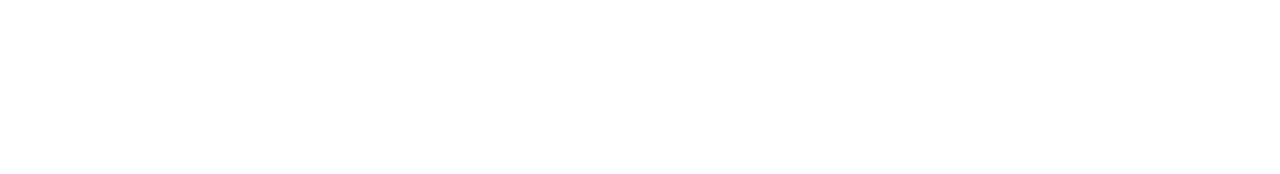
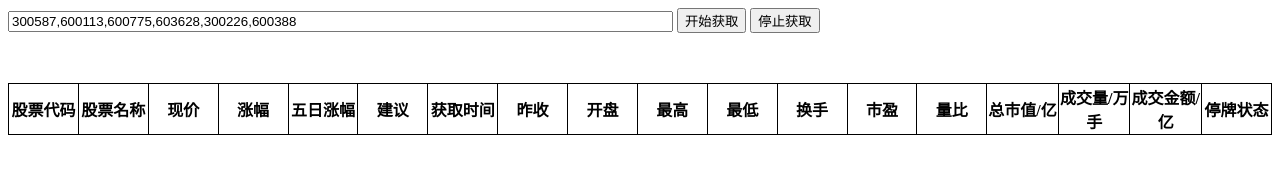
Before and after one commit to qingyuan0o0/0o0.github.io, a plain HTML site: page index.html in a window 1280 px wide. Drawn offline with nearby package versions, Linux system fonts and the light colour scheme.

Commit message:
Update index.html

```diff
--- a/index.html
+++ b/index.html
@@ -1 +1,49 @@
-<title></title>
+<html lang="en">
+<meta http-equiv="Content-Type" content="text/html;charset=utf-8">
+<script src="https://cdn.bootcss.com/jquery/3.3.1/jquery.min.js"></script>
+<style>
+    table{
+        border-collapse: collapse;
+    }
+    td,th{
+        border:1px solid black;
+        width:100px;
+    }
+    #huoquHQ{
+        margin-top:50px;
+    }
+</style>
+<script language="javascript">
+ var timer2=null;
+ function startShow()
+     {
+      var codes = document.getElementById("code").value;
+      var url="http://bty.azurewebsites.net/hq/StockPriceProxy.ashx?jsoncallback=?&code="+codes;
+      $.getJSON(url,function(data){
+          var $target = $("#huoquHQ tbody");
+          var $targetRM = $("#huoquHQ tbody tr");
+          $targetRM.remove();
+          for(var i=0;i<data.length;i++){
+              $target.append("<tr><td>"+data[i].C+"</td><td>"+data[i].N+"</td><td>"+data[i].P+"</td><td>"+data[i].F+"</td><td>"+data[i].F5+"</td><td>"+data[i].NC+"</td><td>"+data[i].T+"</td><td>"+data[i].Y+"</td><td>"+data[i].Y+"</td><td>"+data[i].H+"</td><td>"+data[i].L+"</td><td>"+data[i].I+"</td><td>"+data[i].SY+"</td><td>"+data[i].LB+"</td><td>"+data[i].SZ / 100000000+"</td><td>"+data[i].V / 10000+"</td><td>"+data[i].A / 100000000+"</td><td>"+data[i].flag+"</td></tr>");
+          }
+
+    });
+     timer2=window.setTimeout("startShow()",3000);
+    }
+ function stop(){window.clearTimeout(timer2);}
+</script>
+<input size="80" id="code" type="text" value='300587,600113,600775,603628,300226,600388' placeholder="请输入股票代码，可输入多只股的代码，间隔使用英文的逗号">
+<input type="button" name="start" value="开始获取" onclick='startShow();'>
+<input type="button" name="stop" value="停止获取" onclick="stop();">
+<div id="huoquHQ">
+    <table>
+        <thead>
+        <tr><th>股票代码</th><th>股票名称</th><th>现价</th><th>涨幅</th><th>五日涨幅</th><th>建议</th><th>获取时间</th><th>昨收</th><th>开盘</th><th>最高</th><th>最低</th><th>换手</th><th>市盈</th><th>量比</th><th>总市值/亿</th><th>成交量/万手</th><th>成交金额/亿</th><th>停牌状态</th></tr>
+        </thead>
+        <tbody>
+
+        </tbody>
+    </table>
+</div>
+</body>
+</html>
```
